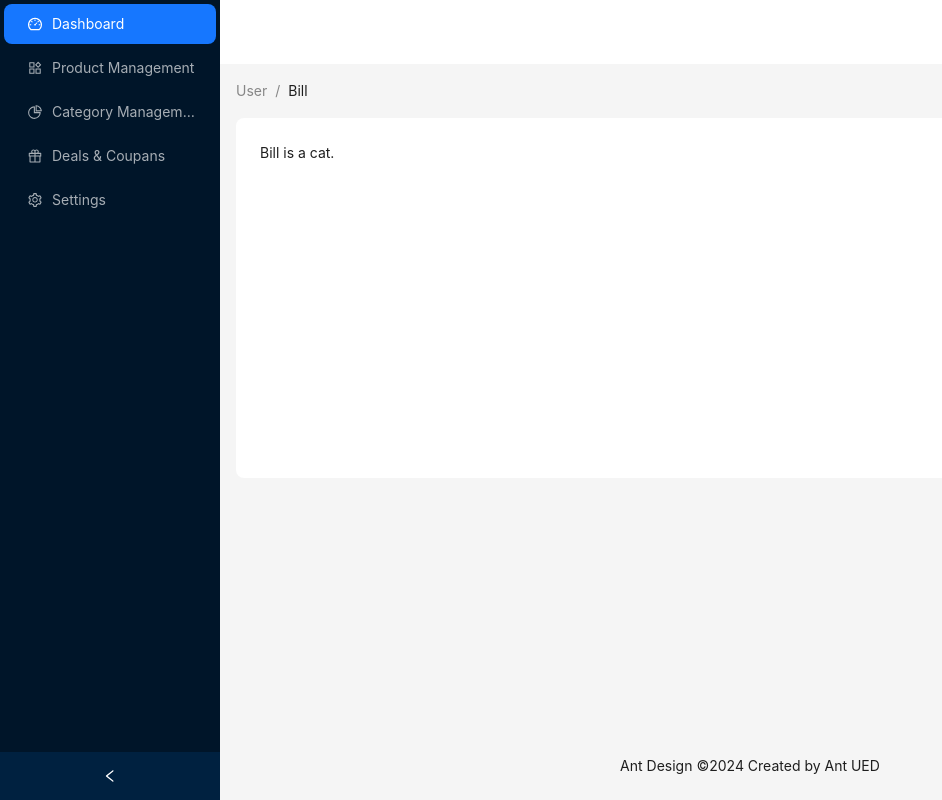
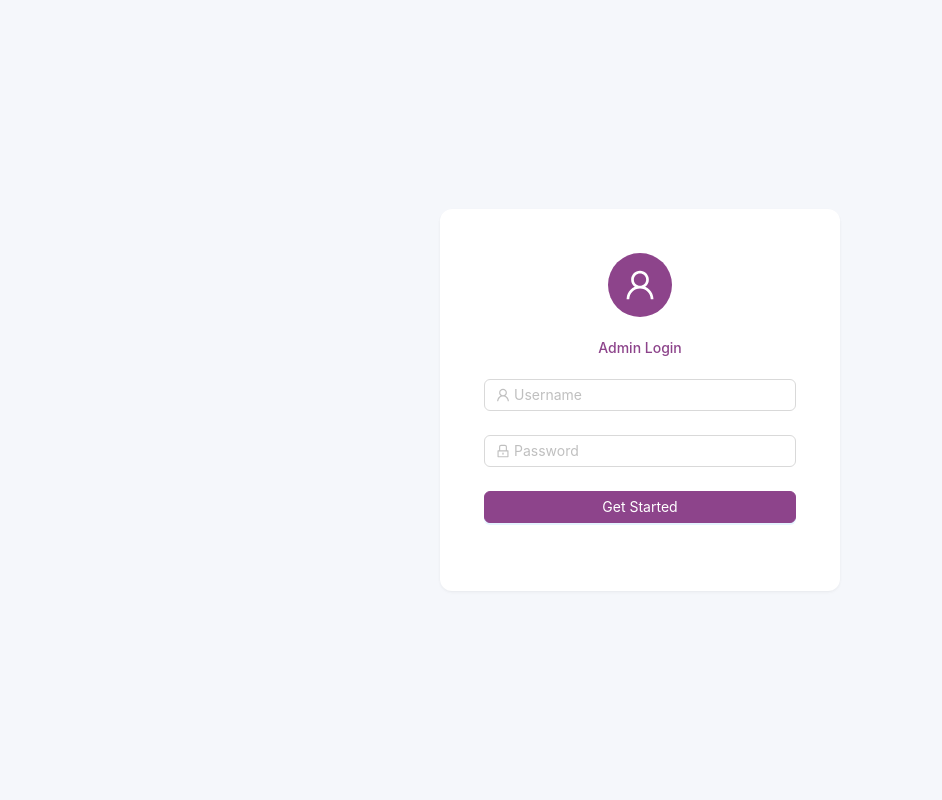
Before and after one commit to bilalarshad16/restaurant-web, a React (Vite) app: page /login in a window 1280 px wide. Shown: the whole page, without its empty margins (0-942 px from the left). Built offline with nearby package versions, Linux system fonts and the light colour scheme.

Commit message:
added login page, set env varialbles and network service

```diff
--- a/package.json
+++ b/package.json
@@ -11,6 +11,7 @@
   },
   "dependencies": {
     "antd": "^5.21.2",
+    "axios": "^1.7.7",
     "react": "^18.3.1",
     "react-dom": "^18.3.1",
     "react-router-dom": "^6.26.2"
--- a/src/App.jsx
+++ b/src/App.jsx
@@ -9,15 +9,26 @@ import {
 import LayoutForm from './layout/LayoutForm';
 import Dashboard from './components/Dashboard';
 import ProductManagement from './components/ProductManagement';
+import Login from './components/login/Login';
+import CategoryManagement from './components/CategoryManagement';
+import DealsManagement from './components/DealsManagement';
+import Settings from './components/Settings';
+import LoginForm from './components/login/Login';
 
 function App() {
   return (
     <>
       <Router>
-        <LayoutForm />
+
+      {/* <LayoutForm /> */}
           <Routes>
-            <Route path="/" element={<Dashboard />} />
-            <Route path="/product-management" element={<ProductManagement />} />
+          <Route path="/dashboard" element={<Dashboard />} />
+          <Route path="/product-management" element={<ProductManagement />} />
+          <Route path="/category-management" element={<CategoryManagement />} />
+          <Route path="/deals-coupans" element={<DealsManagement />} />
+          <Route path="/settings" element={<Settings />} />
+          <Route path="/login" element={<LoginForm />} />
+
           </Routes>
       </Router>
     </>
--- a/src/components/CategoryManagement.jsx
+++ b/src/components/CategoryManagement.jsx
@@ -3,7 +3,7 @@ import React from 'react'
 function CategoryManagement() {
   return (
     <div>
-
+      Welcone to Category Management..!
     </div>
   )
 }
--- a/src/components/Dashboard.jsx
+++ b/src/components/Dashboard.jsx
@@ -3,7 +3,7 @@ import React from 'react'
 function Dashboard() {
   return (
     <div>
-
+      Welcome to Dashoboard..!
     </div>
   )
 }
--- a/src/components/DealsManagement.jsx
+++ b/src/components/DealsManagement.jsx
@@ -3,7 +3,7 @@ import React from 'react'
 function DealsManagement() {
   return (
     <div>
-
+      Welcone to Deals Management..!
     </div>
   )
 }
--- a/src/components/ProductManagement.jsx
+++ b/src/components/ProductManagement.jsx
@@ -3,7 +3,7 @@ import React from 'react'
 function ProductManagement() {
   return (
     <div>
-
+      Welcone to Product Management..!
     </div>
   )
 }
--- a/src/components/Settings.jsx
+++ b/src/components/Settings.jsx
@@ -3,7 +3,7 @@ import React from 'react'
 function Settings() {
   return (
     <div>
-
+      Welcone to Settings..!
     </div>
   )
 }
--- /dev/null
+++ b/src/components/login/Login.jsx
@@ -0,0 +1,67 @@
+import React from 'react';
+import { Form, Input, Button, Checkbox, Card, Avatar } from 'antd';
+import { UserOutlined, LockOutlined } from '@ant-design/icons';
+import './LoginForm.css'; // CSS file for custom styling
+import { postData } from '../../services/NetworkService';
+
+const LoginForm = () => {
+  const onFinish = (values) => {
+    postData('auth/login', values)
+    console.log('Success:', values);
+  };
+
+  return (
+    <div className="login-container">
+      <Card className="login-card" bordered={false}>
+        {/* <div className="login-icon">
+          <UserOutlined style={{ fontSize: '50px', color: '#a64ac9' }} />
+        </div> */}
+         <Avatar className='login-icon' style={{ backgroundColor:'#8D448B', color: '#fff' }} size={64} icon={<UserOutlined />} />
+        <h2 className="login-title">Admin Login</h2>
+        <Form
+          name="login"
+          initialValues={{ remember: true }}
+          onFinish={onFinish}
+        >
+          <Form.Item
+            name="email"
+            rules={[{ required: true, message: 'Please input your Username!' }]}
+          >
+            <Input
+              prefix={<UserOutlined className="site-form-item-icon" />}
+              placeholder="Username"
+            />
+          </Form.Item>
+
+          <Form.Item
+            name="password"
+            rules={[{ required: true, message: 'Please input your Password!' }]}
+          >
+            <Input
+              prefix={<LockOutlined className="site-form-item-icon" />}
+              type="password"
+              placeholder="Password"
+            />
+          </Form.Item>
+
+          {/* <Form.Item>
+            <Form.Item name="remember" valuePropName="checked" noStyle>
+              <Checkbox>Remember Me</Checkbox>
+            </Form.Item>
+            <a className="login-form-forgot" href="">
+              Forgot Password
+            </a>
+          </Form.Item> */}
+
+          <Form.Item>
+            <Button type="primary" htmlType="submit" block>
+              Get Started
+            </Button>
+          </Form.Item>
+        </Form>
+      </Card>
+    </div>
+  );
+};
+
+export default LoginForm;
--- /dev/null
+++ b/src/components/login/LoginForm.css
@@ -0,0 +1,38 @@
+.login-container {
+    display: flex;
+    justify-content: center;
+    align-items: center;
+    height: 100vh;
+    background-color: #f5f7fb;
+  }
+
+  .login-card {
+    width: 400px;
+    box-shadow: 0 4px 8px rgba(0, 0, 0, 0.1);
+    border-radius: 12px;
+    padding: 20px;
+    text-align: center;
+  }
+
+  .login-icon {
+    margin-bottom: 20px;
+  }
+
+  .login-title {
+    color: #8D448B;
+    margin-bottom: 20px;
+    font-weight: 500;
+  }
+
+  .login-form-forgot {
+    float: right;
+  }
+
+  .site-form-item-icon {
+    color: rgba(0, 0, 0, 0.25);
+  }
+
+  button.ant-btn {
+    background-color: #8D448B;
+    border-color: #8D448B;
+  }
--- a/src/layout/LayoutForm.jsx
+++ b/src/layout/LayoutForm.jsx
@@ -1,4 +1,4 @@
-import React, { useState } from 'react';
+import React, { useState, useEffect } from 'react';
 import {
   DashboardOutlined,
   ProductOutlined,
@@ -7,7 +7,10 @@ import {
   SettingOutlined,
 } from '@ant-design/icons';
 import { Breadcrumb, Layout, Menu, theme } from 'antd';
+import { useNavigate, useLocation, Outlet } from 'react-router-dom';
+
 const { Header, Content, Footer, Sider } = Layout;
+
 function getItem(label, key, icon, children) {
   return {
     key,
@@ -16,49 +19,81 @@ function getItem(label, key, icon, children) {
     label,
   };
 }
+
 const items = [
   getItem('Dashboard', '1', <DashboardOutlined />),
   getItem('Product Management', '2', <ProductOutlined />),
-  getItem('Category Management', 'sub1', <PieChartOutlined />),
-  getItem('Deals & Coupans', 'sub2', <GiftOutlined />),
-  getItem('Settings', '9', <SettingOutlined />),
+  getItem('Category Management', '3', <PieChartOutlined />),
+  getItem('Deals & Coupans', '4', <GiftOutlined />),
+  getItem('Settings', '5', <SettingOutlined />),
 ];
+
+const breadcrumbNameMap = {
+  '/dashboard': 'Dashboard',
+  '/product-management': 'Product Management',
+  '/category-management': 'Category Management',
+  '/deals-coupans': 'Deals & Coupans',
+  '/settings': 'Settings',
+};
+
 const LayoutForm = () => {
   const [collapsed, setCollapsed] = useState(false);
+  const navigate = useNavigate(); // Get navigate from React Router
+  const location = useLocation(); // Get current route location
+
+  const handleMenuClick = ({ key }) => {
+    // Handle navigation based on the menu item clicked
+    switch (key) {
+      case '1':
+        navigate('/dashboard');
+        break;
+      case '2':
+        navigate('/product-management');
+        break;
+      case '3':
+        navigate('/category-management');
+        break;
+      case '4':
+        navigate('/deals-coupans');
+        break;
+      case '5':
+        navigate('/settings');
+        break;
+      default:
+        break;
+    }
+  };
+
   const {
     token: { colorBgContainer, borderRadiusLG },
   } = theme.useToken();
+
+  // Dynamically update breadcrumbs based on the route
+  const pathSnippets = location.pathname.split('/').filter((i) => i);
+  const breadcrumbItems = pathSnippets.map((_, index) => {
+    const url = `/${pathSnippets.slice(0, index + 1).join('/')}`;
+    return {
+      title: 'Home / '+ breadcrumbNameMap[url] || 'Home', // Use breadcrumb map for title
+    };
+  });
+
   return (
-    <Layout
-      style={{
-        minHeight: '100vh',
-      }}
-    >
+    <Layout style={{ minHeight: '100vh' }}>
       <Sider collapsible collapsed={collapsed} onCollapse={(value) => setCollapsed(value)} width={220}>
         <div className="demo-logo-vertical" />
-        <Menu theme="dark" defaultSelectedKeys={['1']} mode="inline" items={items} className='mt-20' />
+        <Menu
+          theme="dark"
+          defaultSelectedKeys={['1']}
+          mode="inline"
+          items={items}
+          className="mt-20"
+          onClick={handleMenuClick} // Handle menu clicks
+        />
       </Sider>
       <Layout>
-        <Header
-          style={{
-            padding: 0,
-            background: colorBgContainer,
-          }}
-        />
-        <Content
-          style={{
-            margin: '0 16px',
-
-          }}
-        >
-          <Breadcrumb
-            style={{
-              margin: '16px 0',
-            }}
-          >
-            <Breadcrumb.Item>User</Breadcrumb.Item>
-            <Breadcrumb.Item>Bill</Breadcrumb.Item>
-          </Breadcrumb>
+        <Header style={{ padding: 0, background: colorBgContainer }} />
+        <Content style={{ margin: '0 16px' }}>
+        <Breadcrumb style={{ margin: '16px 0' }} items={breadcrumbItems} />
           <div
             style={{
               padding: 24,
@@ -67,18 +102,16 @@ const LayoutForm = () => {
               borderRadius: borderRadiusLG,
             }}
           >
-            Bill is a cat.
+            {/* Outlet to render child routes */}
+            <Outlet />
           </div>
         </Content>
-        <Footer
-          style={{
-            textAlign: 'center',
-          }}
-        >
+        <Footer style={{ textAlign: 'center' }}>
           Ant Design ©{new Date().getFullYear()} Created by Ant UED
         </Footer>
       </Layout>
     </Layout>
   );
 };
+
 export default LayoutForm;
--- /dev/null
+++ b/src/services/NetworkService.js
@@ -0,0 +1,88 @@
+import axios from 'axios'
+
+// const config = { withCredentials: true }
+const config = { credentials: 'include'}
+
+export const postData = async (endPoint, data) => {
+    try {
+        const resp = await axios.post(import.meta.env.VITE_APP_SERVER_URL + endPoint, data, config)
+        // console.log(resp);
+        return resp;
+    } catch (error) {
+        console.log(error);
+        return error;
+    }
+}
+
+export const putData = async (endPoint, data) => {
+    try {
+        const resp = await axios.put(import.meta.env.VITE_APP_SERVER_URL + endPoint, data, config)
+        // console.log(resp);
+        return resp;
+    } catch (error) {
+        console.log(error);
+        return error;
+    }
+}
+
+export const postFormData = async (formData) => {
+    try {
+        const resp = await axios.post(import.meta.env.VITE_APP_UPLOAD_URL, formData);
+        // console.log(resp);
+        return resp;
+    } catch (error) {
+        console.log(error);
+        return error;
+    }
+}
+
+export const getData = async (endPoint) => {
+    try {
+        const resp = await axios.get(import.meta.env.VITE_APP_SERVER_URL + endPoint, config)
+        // console.log(resp);
+        return resp;
+    } catch (error) {
+        console.log(error);
+        return error;
+    }
+}
+
+export const getExternalData = async (endPoint,headers) => {
+    try {
+        const resp = await axios.get(endPoint,{ headers: headers })
+        // console.log(resp);
+        return resp;
+    } catch (error) {
+        console.log(error);
+        return error;
+    }
+}
+
+export const postExternalData = async (endPoint, data) => {
+    try {
+        const resp = await axios.post(endPoint, data, {
+            headers: {
+                'Authorization': `Bearer CDQgxeDGxa9zuvvlwc0lVu4PgBlPRurUo9XN2Dl0wWrWUS58ani5S`,
+                'Access-Control-Allow-Origin': '*',
+                'Access-Control-Allow-Credentials': true,
+                'Access-Control-Allow-Methods': 'GET,PUT,POST,DELETE,PATCH,OPTIONS',
+            }
+        })
+        console.log(resp);
+        return resp;
+    } catch (error) {
+        console.log(error);
+        return error;
+    }
+}
+
+export const deleteData = async (endPoint) => {
+    try {
+        const resp = await axios.delete(import.meta.env.VITE_APP_SERVER_URL + endPoint, config)
+        // console.log(resp);
+        return resp;
+    } catch (error) {
+        console.log(error);
+        return error;
+    }
+}
```
Also changed, not shown: public/bgLogin.jpg (added), 1 other file (tests, documents, lock files or other folders).
